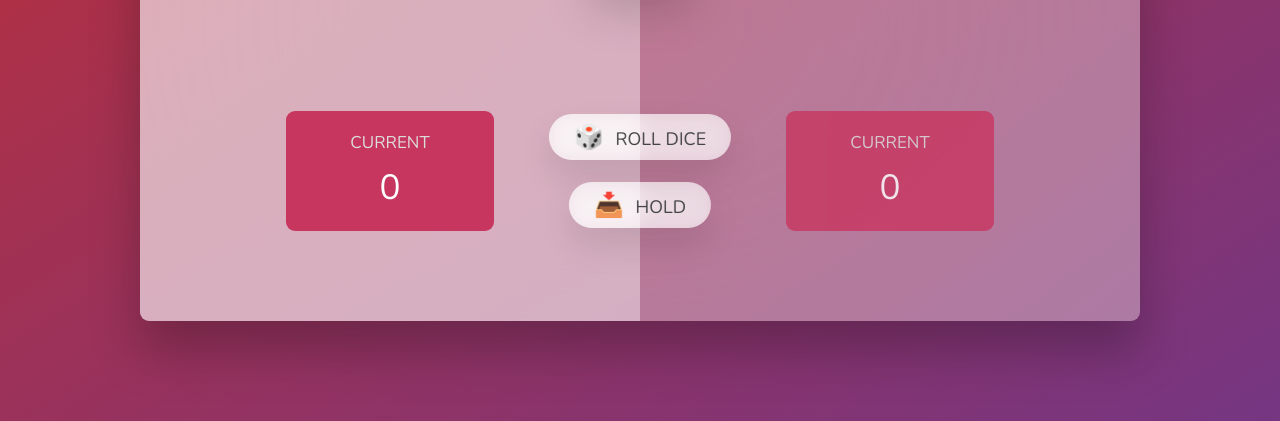
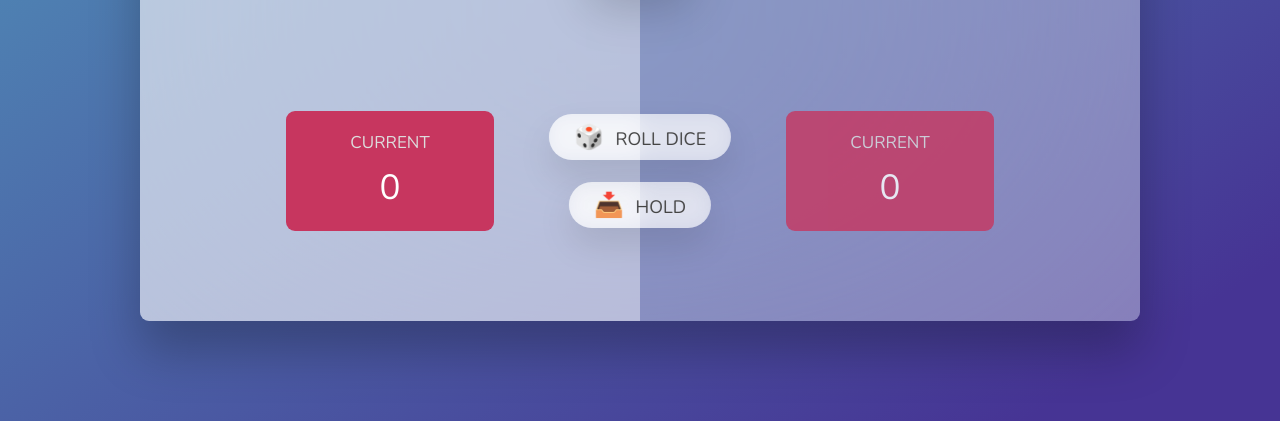
Before and after one commit to sudsek6060/The-Dice-Game, a plain HTML site: page index.html in a window 1280 px wide. Shown: the part 379-800 px from the top of the page. Drawn offline with nearby package versions, Linux system fonts and the light colour scheme.

Commit message:
style changes

```diff
--- a/style.css
+++ b/style.css
@@ -16,7 +16,7 @@ body {
   font-weight: 400;
   height: 100vh;
   color: #333;
-  background-image: linear-gradient(to top left, #753682 0%, #bf2e34 100%);
+  background-image: linear-gradient(to top left, #463494 10%, #5090b8 90%);
   display: flex;
   align-items: center;
   justify-content: center;
```
